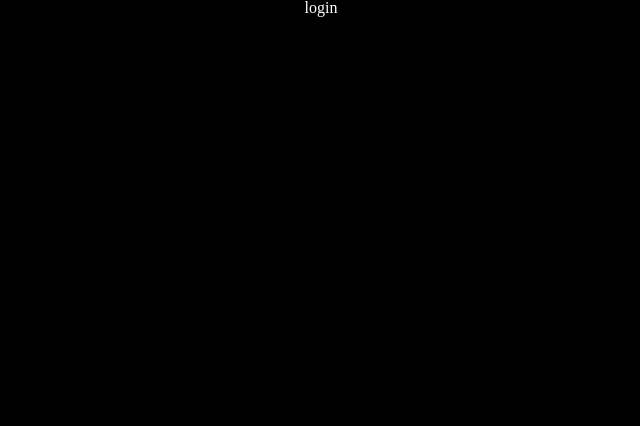
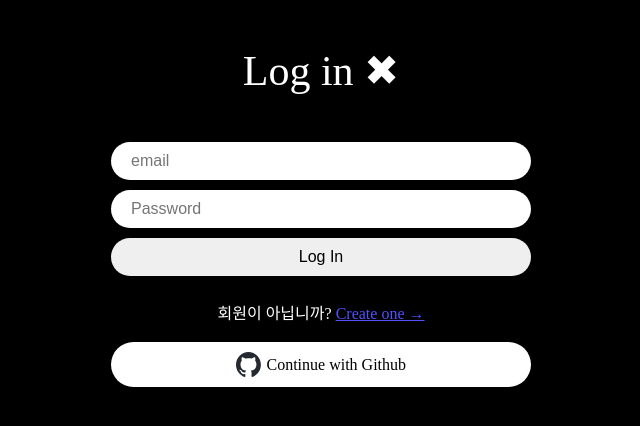
Before and after one commit to hnk1203/nwitter-reloaded, a React (Vite) app: page /login in a window 1280 px wide. Shown: the top 426 px of the page, without its empty margins (319-959 px from the left). Built offline with nearby package versions, Linux system fonts and the light colour scheme.

Commit message:
login/create-account

```diff
--- a/src/App.tsx
+++ b/src/App.tsx
@@ -9,11 +9,16 @@
 import { useEffect, useState } from "react";
 import LoadingScreen from "./components/loading-screen";
 import { auth } from "./routes/firebase";
+import ProtectedRoute from "./components/protected-route";
 
 const router = createBrowserRouter([
   {
     path: "/",
-    element: <Layout />,
+    element: (
+      <ProtectedRoute>
+        <Layout />
+      </ProtectedRoute>
+    ),
     children: [
       {
         path: "",
@@ -56,6 +61,7 @@
   const init = async () => {
     //fb 기다리기
     // setTimeout(() => setLoading(false), 2000);
+    //사용자가 로그인 했는지 안했는지 그리고 누구인지에 대한 정보 기다리기
     await auth.authStateReady();
     setLoading(false);
   };
--- /dev/null
+++ b/src/components/auth-components.ts
@@ -0,0 +1,49 @@
+import styled from "styled-components";
+
+export const Wrapper = styled.div`
+  height: 100%;
+  display: flex;
+  flex-direction: column;
+  align-items: center;
+  width: 420px;
+  padding: 50px 0px;
+`;
+
+export const Title = styled.h1`
+  font-size: 42px;
+`;
+
+export const Form = styled.form`
+  margin-top: 50px;
+  margin-bottom: 10px;
+  display: flex;
+  flex-direction: column;
+  gap: 10px;
+  width: 100%;
+`;
+
+export const Input = styled.input`
+  padding: 10px 20px;
+  border-radius: 50px;
+  border: none;
+  width: 100%;
+  font-size: 16px;
+  &[type="submit"] {
+    cursor: pointer;
+    &:hover {
+      opacity: 0.8;
+    }
+  }
+`;
+
+export const Error = styled.span`
+  font-weight: 600;
+  color: tomato;
+`;
+
+export const Switcher = styled.span`
+  margin-top: 20px;
+  a {
+    color: #5151ff;
+  }
+`;
--- /dev/null
+++ b/src/components/github-btn.tsx
@@ -0,0 +1,48 @@
+import {
+  GithubAuthProvider,
+  signInWithPopup,
+  signInWithRedirect,
+} from "firebase/auth";
+import styled from "styled-components";
+import { auth } from "../routes/firebase";
+import { useNavigate } from "react-router-dom";
+
+const Button = styled.span`
+  margin-top: 20px;
+  background-color: white;
+  font-weight: 500;
+  width: 100%;
+  color: black;
+  padding: 10px 20px;
+  border-radius: 50px;
+  border: 0;
+  display: flex;
+  gap: 5px;
+  align-items: center;
+  justify-content: center;
+  cursor: pointer;
+`;
+
+const Logo = styled.img`
+  height: 25px;
+`;
+
+export default function GithubButton() {
+  const navigate = useNavigate();
+  const onClick = async () => {
+    try {
+      const provider = new GithubAuthProvider();
+      await signInWithPopup(auth, provider);
+      // await signInWithRedirect(auth, provider);
+      navigate("/");
+    } catch (error) {
+      console.error(error);
+    }
+  };
+  return (
+    <Button onClick={onClick}>
+      <Logo src="/github-mark.svg" />
+      Continue with Github
+    </Button>
+  );
+}
--- a/src/components/layout.tsx
+++ b/src/components/layout.tsx
@@ -3,7 +3,6 @@
 export default function Layout() {
   return (
     <>
-      <nav></nav>
       <Outlet />
     </>
   );
--- /dev/null
+++ b/src/components/protected-route.tsx
@@ -0,0 +1,16 @@
+import { Navigate } from "react-router-dom";
+import { auth } from "../routes/firebase";
+
+export default function ProtectedRoute({
+  children,
+}: {
+  children: React.ReactNode;
+}) {
+  const user = auth.currentUser;
+  console.log(user);
+  if (user === null) {
+    return <Navigate to="/login" />;
+  }
+
+  return children;
+}
--- a/src/routes/create-account.tsx
+++ b/src/routes/create-account.tsx
@@ -1,48 +1,21 @@
 import { createUserWithEmailAndPassword, updateProfile } from "firebase/auth";
 import { useState } from "react";
-import { styled } from "styled-components";
 import { auth } from "./firebase";
-import { useNavigate } from "react-router-dom";
+import { Link, useNavigate } from "react-router-dom";
+import { FirebaseError } from "firebase/app";
+import {
+  Form,
+  Error,
+  Input,
+  Switcher,
+  Title,
+  Wrapper,
+} from "../components/auth-components";
+import GithubButton from "../components/github-btn";
 
-const Wrapper = styled.div`
-  height: 100%;
-  display: flex;
-  flex-direction: column;
-  align-items: center;
-  width: 420px;
-  padding: 50px 0px;
-`;
-
-const Title = styled.h1`
-  font-size: 42px;
-`;
-
-const Form = styled.form`
-  margin-top: 50px;
-  display: flex;
-  flex-direction: column;
-  gap: 10px;
-  width: 100%;
-`;
-
-const Input = styled.input`
-  padding: 10px 20px;
-  border-radius: 50px;
-  border: none;
-  width: 100%;
-  font-size: 16px;
-  &[type="submit"] {
-    cursor: pointer;
-    &:hover {
-      opacity: 0.8;
-    }
-  }
-`;
-
-const Error = styled.span`
-  font-weight: 600;
-  color: tomato;
-`;
+const errors = {
+  "auth/email-already-in-use": "이미존재하는 이메일",
+};
 
 export default function CreateAccount() {
   const navigate = useNavigate();
@@ -65,6 +38,7 @@
   };
   const onSubmit = async (e: React.FormEvent<HTMLFormElement>) => {
     e.preventDefault();
+    setError("");
     if (isLoading || name === " " || email === " " || password === " ") {
       return;
     }
@@ -85,6 +59,10 @@
       navigate("/");
     } catch (e) {
       //setError  계정이 있거나 유효하지 않을때
+      if (e instanceof FirebaseError) {
+        console.log(e.code, e.message);
+        setError(e.message);
+      }
     } finally {
       setLoading(false);
     }
@@ -125,6 +103,10 @@
         />
       </Form>
       {error !== "" ? <Error>{error}</Error> : null}
+      <Switcher>
+        이미 계정이 있습니까? <Link to="/login">Log In &rarr; </Link>
+      </Switcher>
+      <GithubButton />
     </Wrapper>
   );
 }
--- a/src/routes/home.tsx
+++ b/src/routes/home.tsx
@@ -1,3 +1,12 @@
+import { auth } from "./firebase";
+
 export default function Home() {
-  return <h1>Home!</h1>;
+  const logOut = () => {
+    auth.signOut();
+  };
+  return (
+    <h1>
+      <button onClick={logOut}>Log Out</button>
+    </h1>
+  );
 }
--- a/src/routes/login.tsx
+++ b/src/routes/login.tsx
@@ -1,3 +1,89 @@
-export default function Login() {
-  return <h1>login</h1>;
+import { useState } from "react";
+import { auth } from "./firebase";
+import { Link, useNavigate } from "react-router-dom";
+import { FirebaseError } from "firebase/app";
+import { signInWithEmailAndPassword } from "firebase/auth";
+import {
+  Form,
+  Error,
+  Input,
+  Switcher,
+  Title,
+  Wrapper,
+} from "../components/auth-components";
+import GithubButton from "../components/github-btn";
+
+const errors = {
+  "auth/email-already-in-use": "이미존재하는 이메일",
+};
+
+export default function CreateAccount() {
+  const navigate = useNavigate();
+  const [isLoading, setLoading] = useState(false);
+  const [name, setName] = useState("");
+  const [email, setEmail] = useState("");
+  const [password, setPassword] = useState("");
+  const [error, setError] = useState("");
+  const onChange = (e: React.ChangeEvent<HTMLInputElement>) => {
+    const {
+      target: { name, value },
+    } = e;
+    if (name === "email") {
+      setEmail(value);
+    } else if (name === "password") {
+      setPassword(value);
+    }
+  };
+  const onSubmit = async (e: React.FormEvent<HTMLFormElement>) => {
+    e.preventDefault();
+    setError("");
+    if (isLoading || email === " " || password === " ") {
+      return;
+    }
+    try {
+      setLoading(true);
+      await signInWithEmailAndPassword(auth, email, password);
+      //홈페이지 리디렉션
+      navigate("/");
+    } catch (e) {
+      //setError  계정이 있거나 유효하지 않을때
+      if (e instanceof FirebaseError) {
+        console.log(e.code, e.message);
+        setError(e.message);
+      }
+    } finally {
+      setLoading(false);
+    }
+
+    console.log(name, email, password);
+  };
+  return (
+    <Wrapper>
+      <Title>Log in ✖</Title>
+      <Form onSubmit={onSubmit}>
+        <Input
+          onChange={onChange}
+          name="email"
+          value={email}
+          placeholder="email"
+          type="email"
+          required
+        />
+        <Input
+          onChange={onChange}
+          name="password"
+          value={password}
+          placeholder="Password"
+          type="password"
+          required
+        />
+        <Input type="submit" value={isLoading ? "Loading...." : "Log In"} />
+      </Form>
+      {error !== "" ? <Error>{error}</Error> : null}
+      <Switcher>
+        회원이 아닙니까? <Link to="/create-account">Create one &rarr;</Link>
+      </Switcher>
+      <GithubButton />
+    </Wrapper>
+  );
 }
```
Also changed, not shown: public/github-mark-white.svg (added), public/github-mark.svg (added).
